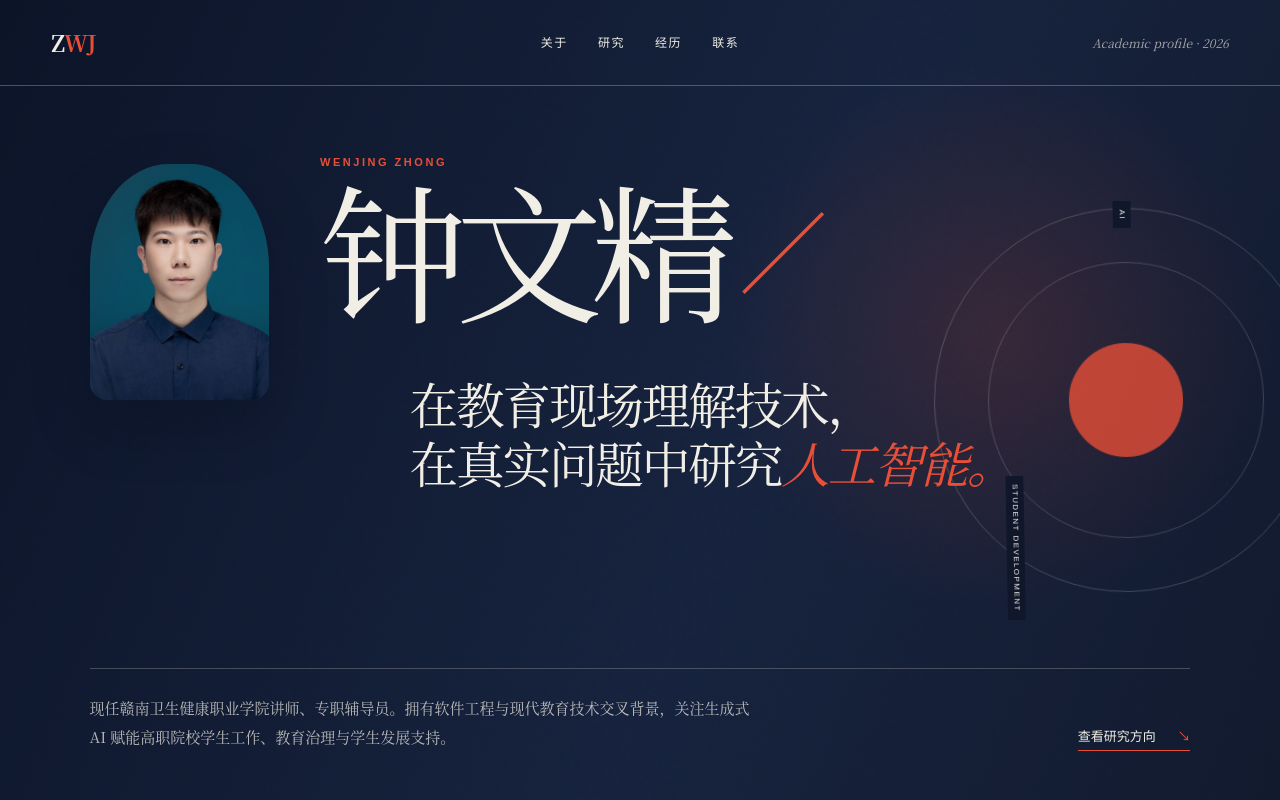
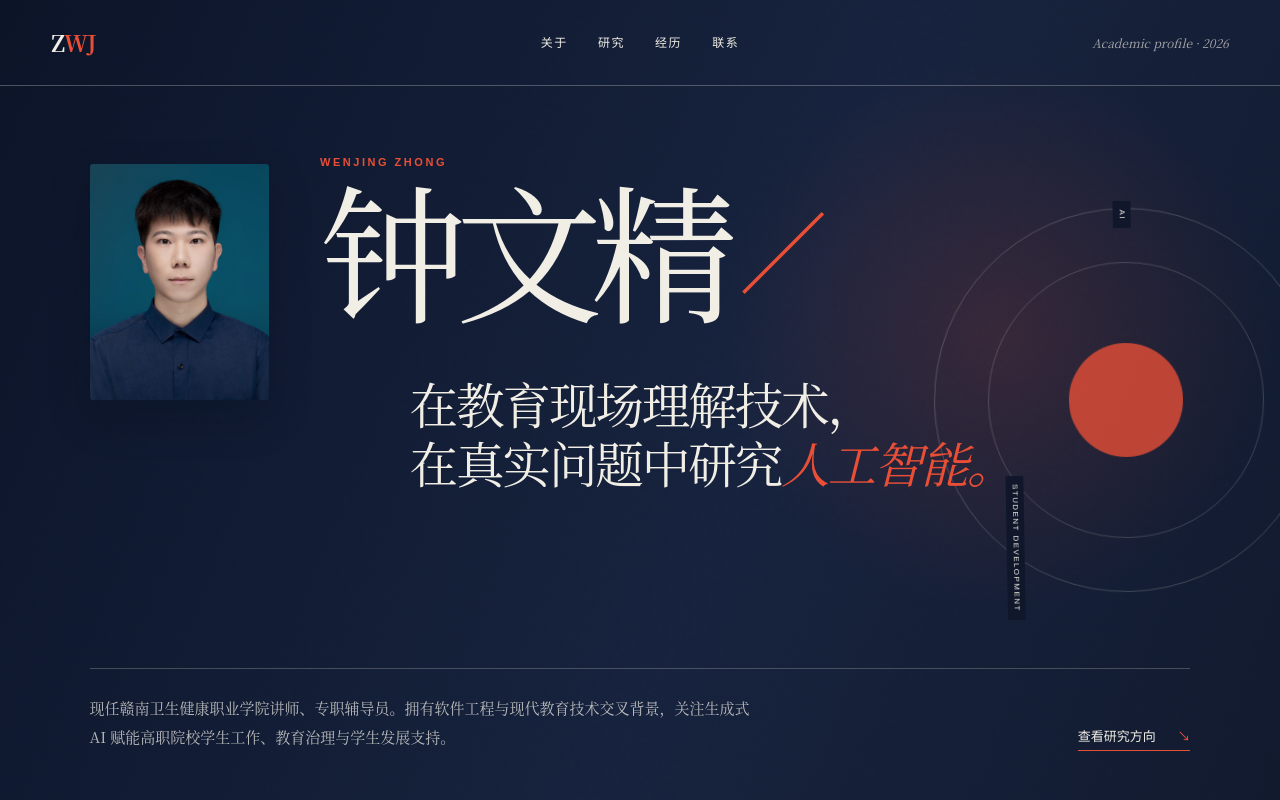
Before and after one commit to Shawn-ZWJ/academic-homepage, a Next.js app: page / in a window 1280 px wide. Shown: the top 800 px of the page. Built offline with nearby package versions, Linux system fonts and the light colour scheme.

Commit message:
Simplify portrait frame geometry

```diff
--- a/app/globals.css
+++ b/app/globals.css
@@ -151,9 +151,9 @@ a {
   aspect-ratio: 0.76;
   margin: 0;
   overflow: hidden;
-  border-radius: 44% 44% 18px 18px;
-  background: rgba(241, 238, 230, 0.08);
-  box-shadow: 0 24px 60px rgba(3, 8, 19, 0.24);
+  border-radius: 3px;
+  background: transparent;
+  box-shadow: 0 18px 44px rgba(3, 8, 19, 0.2);
 }
 
 .hero-portrait::after {
```
